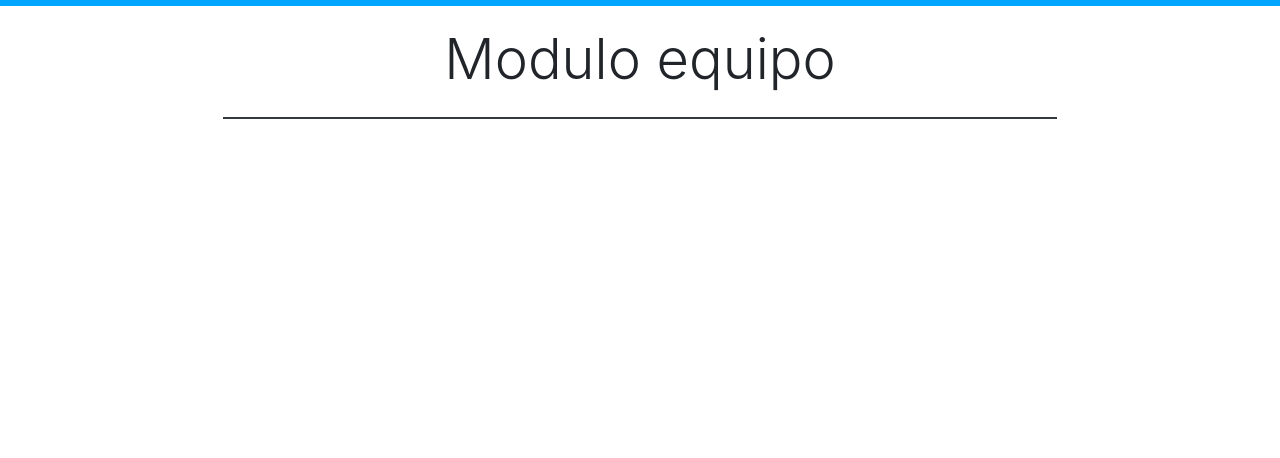
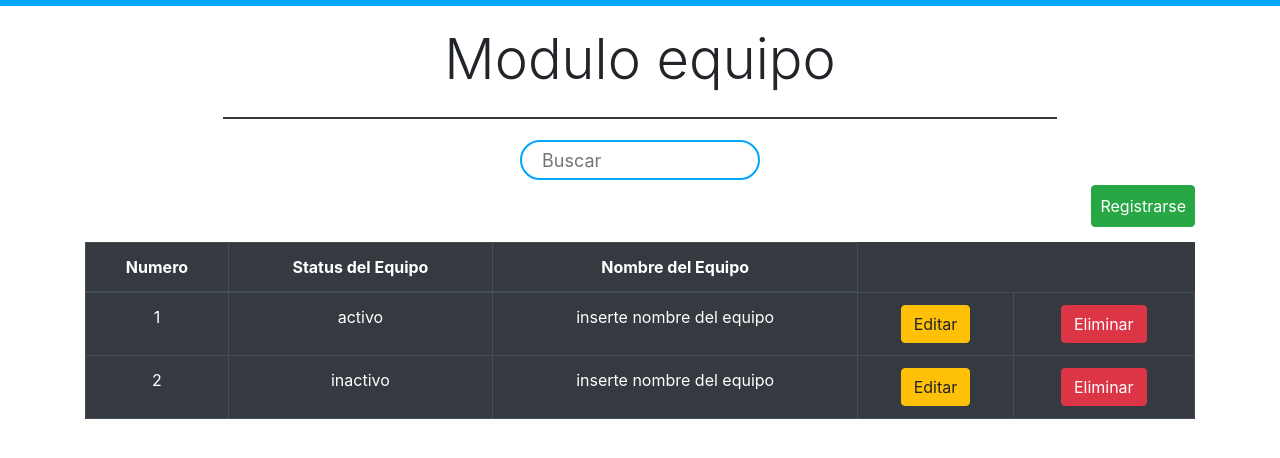
Before and after one commit to AlejandraValera/sistema-wisp, a plain HTML site: page frontend/html/Equipo.html in a window 1280 px wide. Shown: the part 90-548 px from the top of the page. Drawn offline with Linux system fonts and the light colour scheme.

Commit message:
modulo Equipo terminado

```diff
--- a/frontend/css/modulo-equipo.css
+++ b/frontend/css/modulo-equipo.css
@@ -1,4 +1,39 @@
+:root{
+	--primary-color:white;
+	--secondary-color:rgb(61,68,73);
+	--highlight-color:#3282b8;
+}
+
+
 .titulo-modulo{
 	margin-bottom:20px ;
 	margin-top:20px;
+
 }
+
+.buscar{
+
+	padding: 5px;
+}
+
+.buscar input{
+	width: 240px;
+	height: 40px;
+	padding:0 20px;
+	font-size:18px;
+	color:#000;
+	outline:none;
+	border:2px solid #00a6ff;
+	border-radius: 30px;
+
+}
+
+.tabla-container{
+	margin:15px auto;
+
+}
+
+table{
+	 text-align: center;
+
+}
--- a/frontend/html/Equipo.html
+++ b/frontend/html/Equipo.html
@@ -17,6 +17,7 @@
     <div class="contenedor">
         <div class="menu menu-cerrar">
             <ul class="menuUl">
+            	<li><a href="#" class="item-menu">Inicio</a></li>
                 <li><a href="#" class="item-menu">Equipo</a></li>
                 <li><a href="#" class="item-menu">Modelo</a></li>
                 <li><a href="#" class="item-menu">Cliente</a></li>
@@ -41,7 +42,60 @@
 
 		        <hr class="border-dark mt-4  w-75" style="border: 1px solid">
 
-				</center>
+		    <div class="buscar">
+
+		       <input type="text" name="buscardor" placeholder="Buscar">
+
+
+		       </div>
+		       </center>
+
+		       <!-- boton de registro -->
+
+		       <div class="d-flex flex-row-reverse bd-highlight">
+		       	<button type="button" class="boton btn btn-success p-2 bd-highlight">Registrarse</button>
+		       	</div>
+
+ 				<!-- tabla  -->
+ 				<center>
+ 				<div class="tabla-container ">
+
+ 				 <table class="table table-bordered table-dark">
+ 				 	<thead>
+ 				 		<tr>
+ 				 			<th>Numero</th>
+ 				 			<th>Status del Equipo</th>
+ 				 			<th>Nombre del Equipo</th>
+ 				 		</tr>
+ 				 	</thead>
+
+ 				 	<tbody>
+ 				 		<tr>
+ 				 			<td>1</td>
+ 				 			<td>activo</td>
+ 				 			<td>inserte nombre del equipo</td>
+							<td><button type="button" class="btn btn-warning">Editar</td>
+ 				 			<td><button type="button" class="btn btn-danger">Eliminar</td>
+ 				 		</tr>
+
+ 				 		<tr>
+ 				 			<td>2</td>
+ 				 			<td>inactivo</td>
+ 				 			<td>inserte nombre del equipo</td>
+ 				 			<td><button type="button" class="btn btn-warning">Editar</td>
+ 				 			<td><button type="button" class="btn btn-danger">Eliminar</td>
+ 				 		</tr>
+ 				 	</tbody>
+ 				 </table>
+ 				 <table class="table table-bordered table-dark">
+
+
+
+
+
+
+ 				</div>
+			</center>
 
 			</div>
 
```
